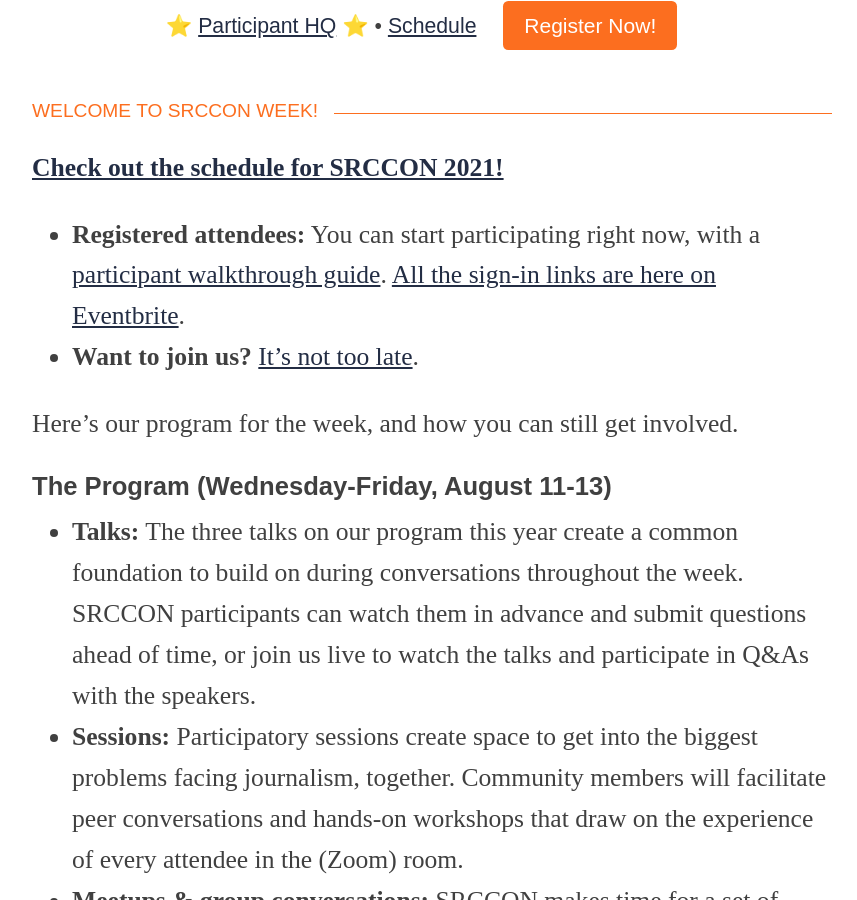
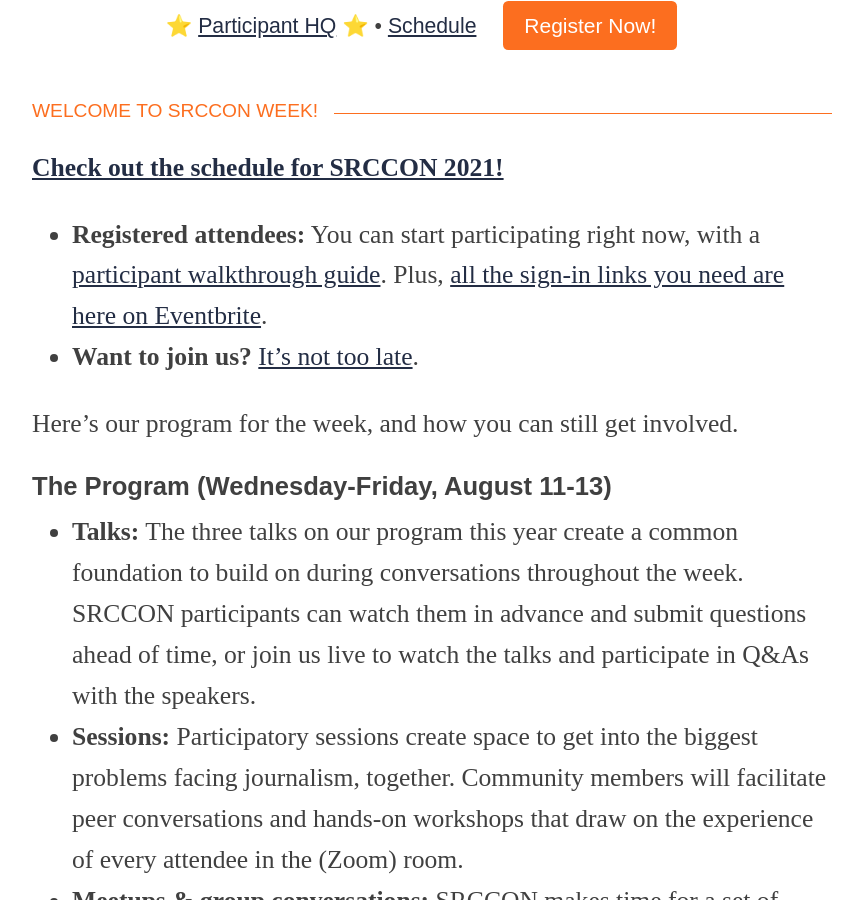
Before and after one commit to OpenNews/srccon-2021, a Jekyll site: the page built from homepage.md, in a window 1280 px wide and 900 px high, scrolled down 719 px. Shown: the whole window, without its empty margins (208-1065 px from the left). Built offline with Jekyll 4.4.1, drawn with Linux system fonts in a browser that asks for light colours; some web fonts are replaced; our own code applies the rules of GitHub Pages for plain Markdown files.

Commit message:
small update

```diff
--- a/homepage.md
+++ b/homepage.md
@@ -7,7 +7,7 @@
 
 **[Check out the schedule for SRCCON 2021!](/schedule)**
 
-* **Registered attendees:** You can start participating right now, with a [participant walkthrough guide](/participant-prep/). [All the sign-in links are here on Eventbrite](https://2021.srccon.org/signin).
+* **Registered attendees:** You can start participating right now, with a [participant walkthrough guide](/participant-prep/). Plus, [all the sign-in links you need are here on Eventbrite](https://2021.srccon.org/signin).
 * **Want to join us?** [It's not too late](/participation/form).
 
 Here's our program for the week, and how you can still get involved.
```
